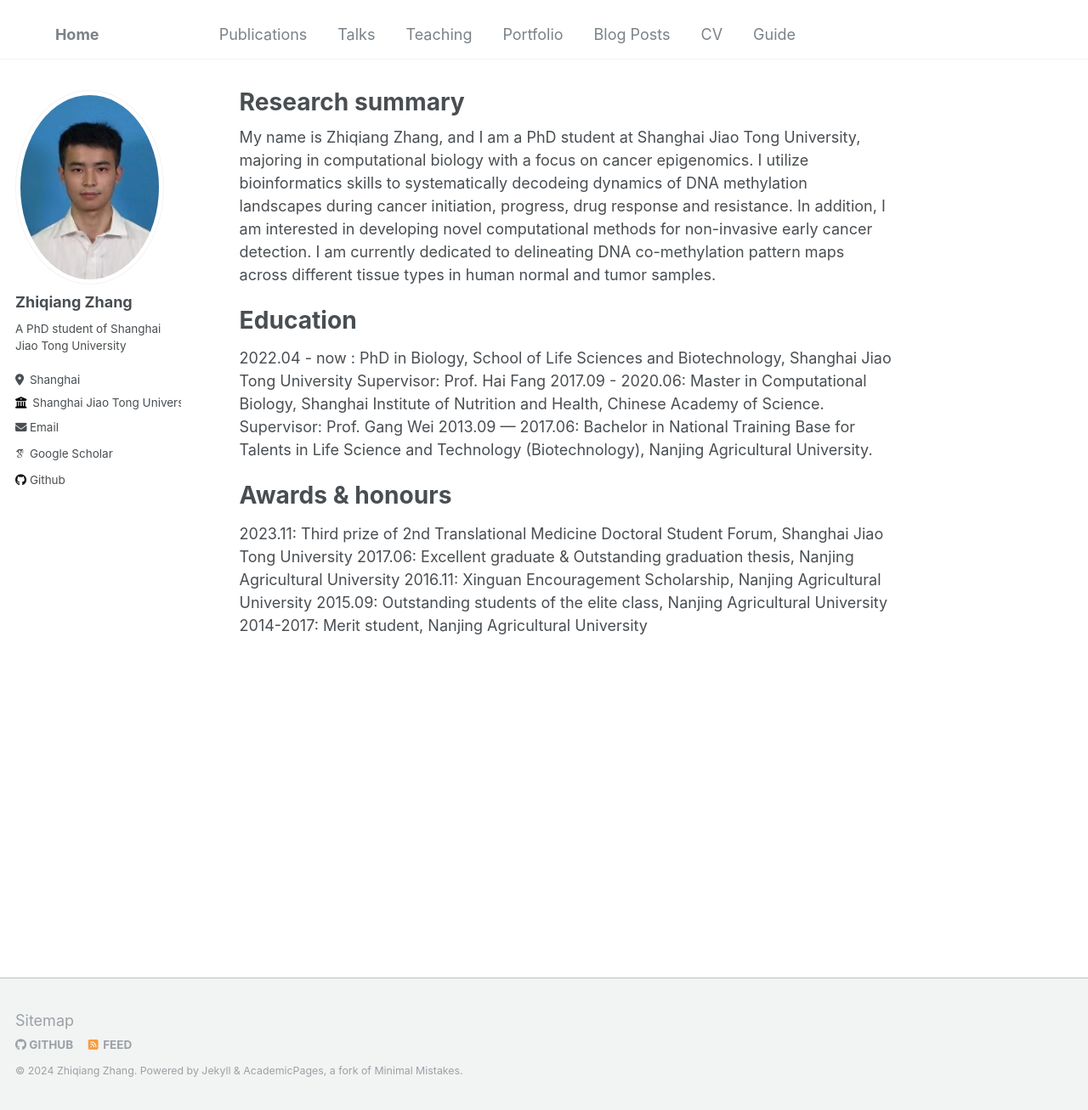
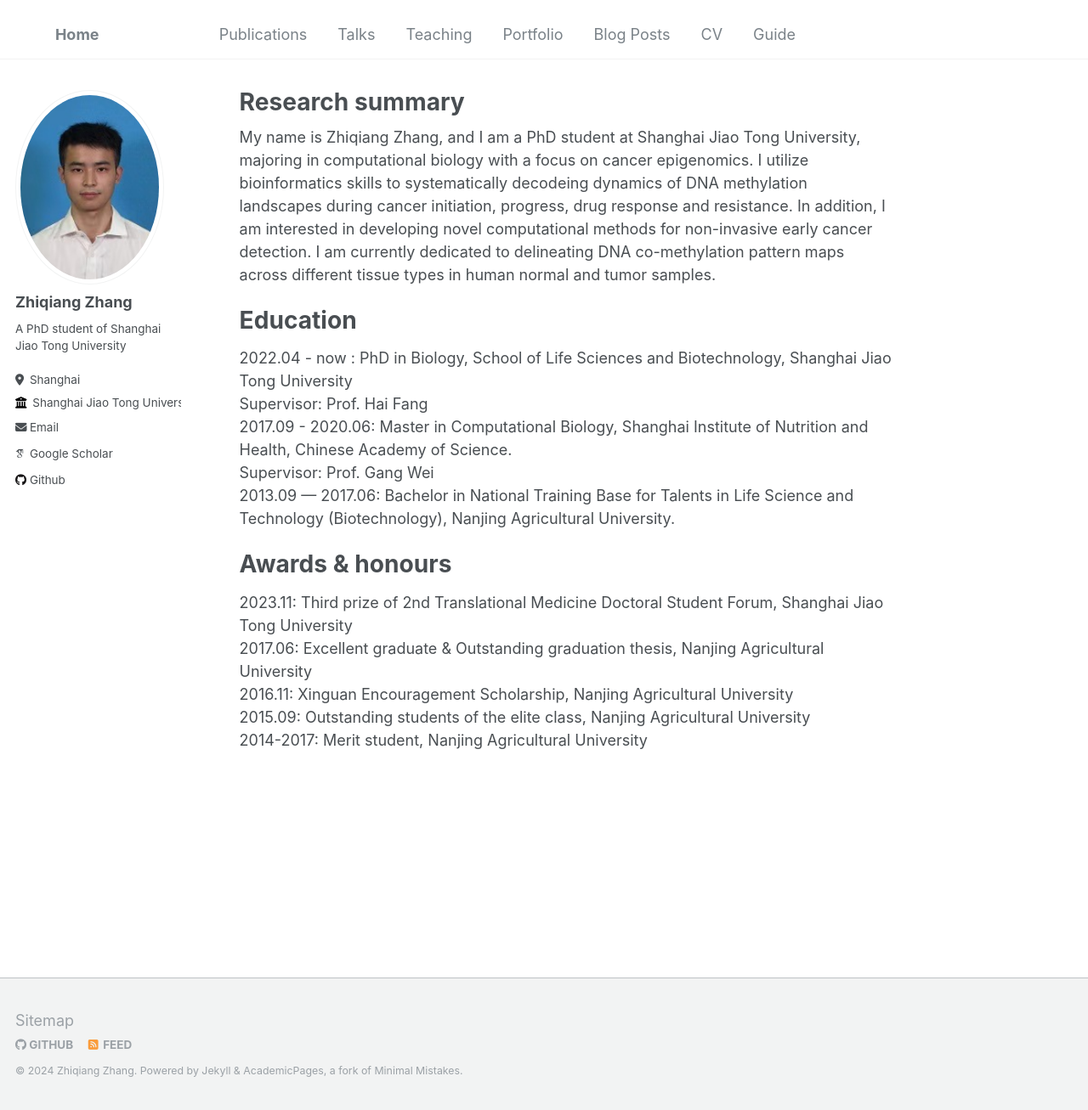
Before and after one commit to zhangzhiqiang2020/zhangzhiqiang2020.github.io, a Jekyll site: the page built from _pages/about.md, in a window 1280 px wide and 1307 px high. Shown: the whole window at 85% size. Built offline with Jekyll 4.4.1, drawn with Linux system fonts in a browser that asks for light colours; some web fonts are replaced.

```diff
--- a/_pages/about.md
+++ b/_pages/about.md
@@ -11,16 +11,16 @@ My name is Zhiqiang Zhang, and I am a PhD student at Shanghai Jiao Tong Universi
 
 Education
 ======
-2022.04  -  now : PhD in Biology, School of Life Sciences and Biotechnology, Shanghai Jiao Tong University
-                  Supervisor: Prof. Hai Fang
-2017.09 - 2020.06: Master in Computational Biology, Shanghai Institute of Nutrition and Health, Chinese Academy of Science.
-                  Supervisor: Prof. Gang Wei
-2013.09 — 2017.06: Bachelor in National Training Base for Talents in Life Science and Technology (Biotechnology), Nanjing Agricultural University.
+2022.04  -  now : PhD in Biology, School of Life Sciences and Biotechnology, Shanghai Jiao Tong University <br/>
+                  Supervisor: Prof. Hai Fang <br/>
+2017.09 - 2020.06: Master in Computational Biology, Shanghai Institute of Nutrition and Health, Chinese Academy of Science. <br/>
+                  Supervisor: Prof. Gang Wei <br/>
+2013.09 — 2017.06: Bachelor in National Training Base for Talents in Life Science and Technology (Biotechnology), Nanjing Agricultural University. <br/>
 
 Awards & honours
 ======
-2023.11: Third prize of 2nd Translational Medicine Doctoral Student Forum, Shanghai Jiao Tong University
-2017.06: Excellent graduate & Outstanding graduation thesis, Nanjing Agricultural University
-2016.11: Xinguan Encouragement Scholarship, Nanjing Agricultural University
-2015.09: Outstanding students of the elite class, Nanjing Agricultural University
-2014-2017: Merit student, Nanjing Agricultural University
+2023.11: Third prize of 2nd Translational Medicine Doctoral Student Forum, Shanghai Jiao Tong University <br/>
+2017.06: Excellent graduate & Outstanding graduation thesis, Nanjing Agricultural University <br/>
+2016.11: Xinguan Encouragement Scholarship, Nanjing Agricultural University <br/>
+2015.09: Outstanding students of the elite class, Nanjing Agricultural University <br/>
+2014-2017: Merit student, Nanjing Agricultural University <br/>
```
